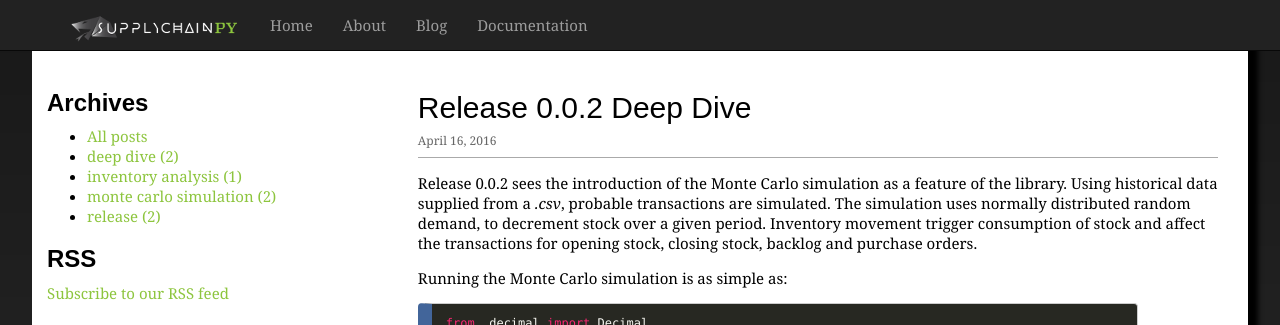
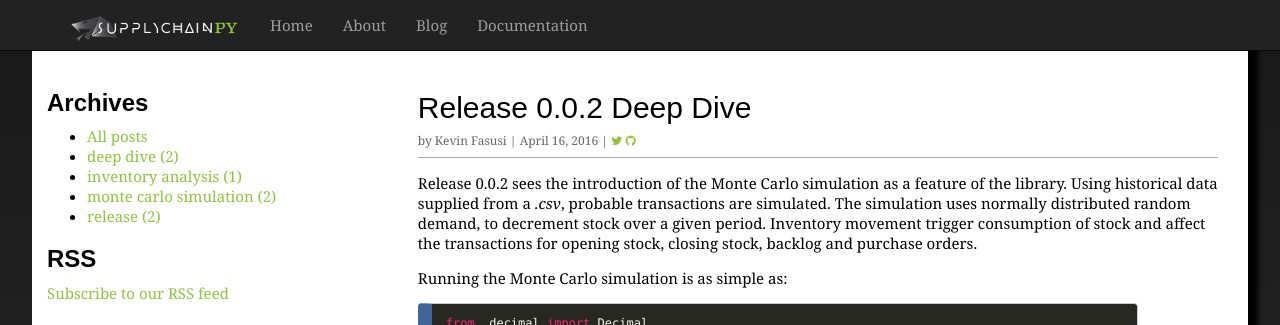
Before and after one commit to supplybi/supplybi.github.io, a Jekyll site: the page built from _posts/2016-04-16-Release-0.0.2.md, in a window 1280 px wide. Shown: the top 325 px of the page. Built offline with Jekyll 4.4.1, drawn with Linux system fonts in a browser that asks for light colours; nearby versions of some CDN libraries; formulas are drawn with MathJax 3; comment, search, counter and statistics services are not loaded.

Commit message:
update post to include author and repo link

```diff
--- /dev/null
+++ b/_data/authors.yml
@@ -0,0 +1,4 @@
+kevinfasusi:
+  name: Kevin Fasusi
+  twitter: kevin_fasusi
+  github: KevinFasusi
--- a/_layouts/post.html
+++ b/_layouts/post.html
@@ -8,8 +8,19 @@ page-type: post
             <header>
                 <h2>{{page.title}}</h2>
                 <time itemprop="dateCreated" datetime="{{page.date}}">
-                    {{ page.date | date: "%B %-d, %Y" }}
+                  <span class="author-name">
+                     by   {{ site.data.authors.[page.author_github].name }} |
+                    </span>
+                    <span class="author-name">
+                    {{ page.date | date: "%B %-d, %Y" }} |
+                    </span>
+                    <a href="www.twitter.com/{{site.data.authors.[page.author_github].twitter}}">
+                        <i class="fa fa-twitter""></i>
+                    </a>
+                    <a href="www.github.com/{{site.data.authors.[page.author_github].github}}">
+                        <i class="fa fa-github"></i></a>
                 </time>
+
             </header>
             {{content}}
 
@@ -30,15 +41,15 @@ page-type: post
             <p class="nextLink"><a class="next" href="{{ site.baseurl }}{{page.next.url}}">{{page.next.title}}</a></p>
             {% endif %}
         </section>
-         <p class="top-link"><a href="#top">return to top</a></p>
+        <p class="top-link"><a href="#top">return to top</a></p>
     </article>
     {% include sidebar.html %}
-<section>
-    <div  class=" container-fluid" >
-           {% include comments.html %}
+    <section>
+        <div class=" container-fluid">
+            {% include comments.html %}
 
-    </div>
+        </div>
 
-</section>
+    </section>
 
 </main>
```
Also changed, not shown: _posts/2016-04-16-Release-0.0.2.md (+2 -0 lines), stylesheets/bootstrap.css.
